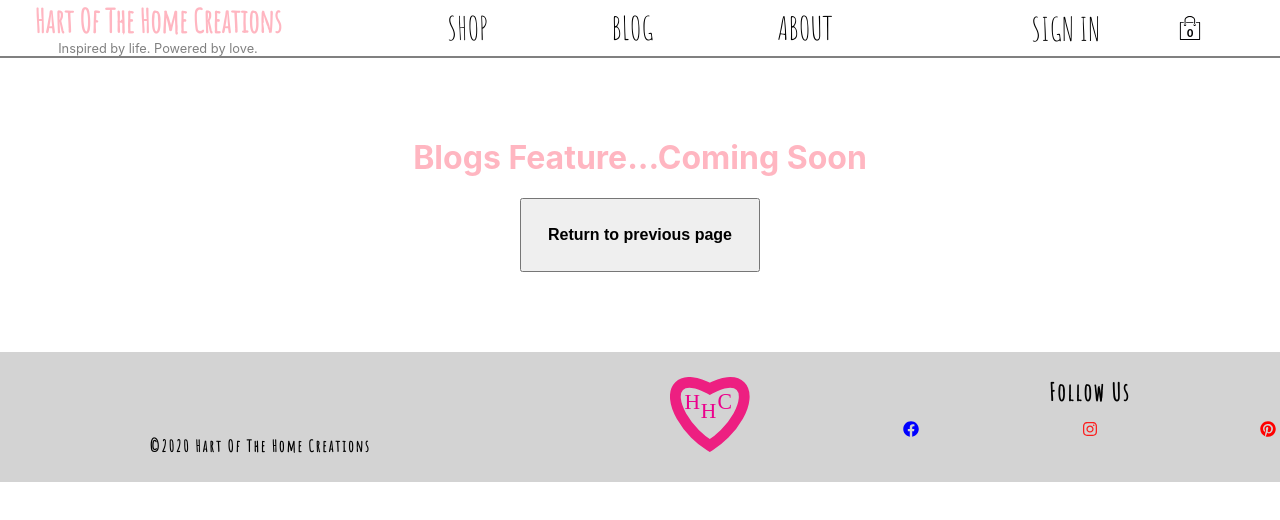
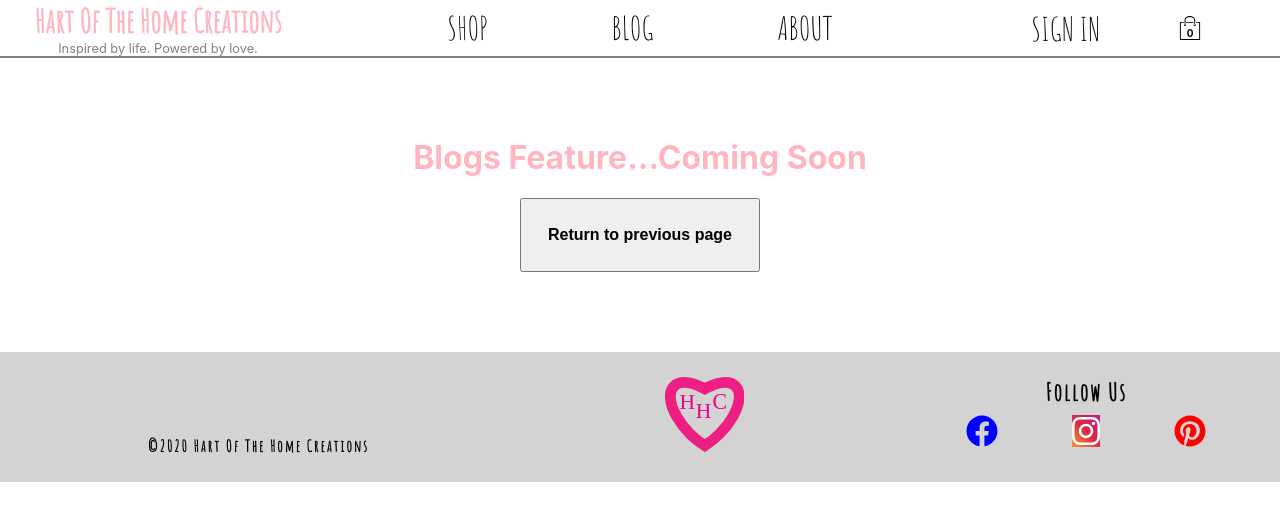
Before and after one commit to easpaas/hart_of_the_home_creations-frontend, a React (Create React App) app: page /blog in a window 1280 px wide. Shown: the top 520 px of the page. Built offline with nearby package versions, Linux system fonts and the light colour scheme; no server answers; a web font is replaced by a local one.

Commit message:
increase icon size by 1x

```diff
--- a/src/components/SocialMediaIcons/social-media-icons.component.jsx
+++ b/src/components/SocialMediaIcons/social-media-icons.component.jsx
@@ -13,13 +13,13 @@ import './social-media-icons.styles.scss';
 const SocialMediaIcons = () => (
   <div className='social-bar'>
     <a className='facebook' href="https://www.facebook.com/chalkcouturewithvickihunter/">
-      <FontAwesomeIcon icon={faFacebook} size="1x" />
+      <FontAwesomeIcon icon={faFacebook} size="2x" />
     </a>
     <a className='instagram' href="https://www.instagram.com/iamvickihunter">
-      <FontAwesomeIcon icon={faInstagram} size="1x" />
+      <FontAwesomeIcon icon={faInstagram} size="2x" />
     </a>
     <a className='pinterest' href="https://www.pinterest.com/vickisscrapper">
-      <FontAwesomeIcon icon={faPinterest} size="1x" />
+      <FontAwesomeIcon icon={faPinterest} size="2x" />
     </a>
   </div>
 );
--- a/src/components/SocialMediaIcons/social-media-icons.styles.scss
+++ b/src/components/SocialMediaIcons/social-media-icons.styles.scss
@@ -1,16 +1,15 @@
 .social-bar {
+  grid-column: 3;
   display: flex;
-  justify-content: space-between;
-  padding: 1%;
+  justify-content: space-evenly;
 
   .facebook {
     color: blue;
   }
-
   .instagram {
-    color: #FD1D1D;
+    color: white;
+    background: linear-gradient(45deg, #f09433 0%,#e6683c 25%,#dc2743 50%,#cc2366 75%,#bc1888 100%);
   }
-
   .pinterest {
     color: red;
   }
```
